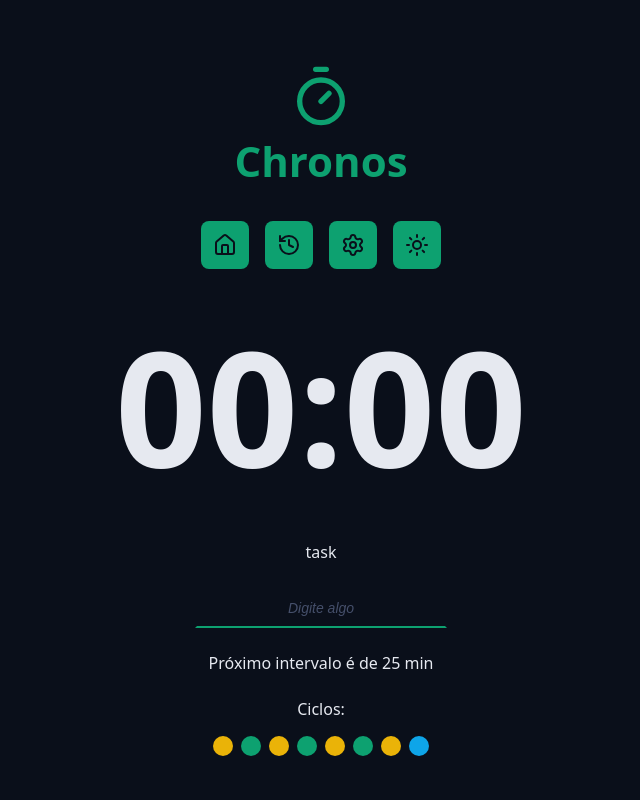
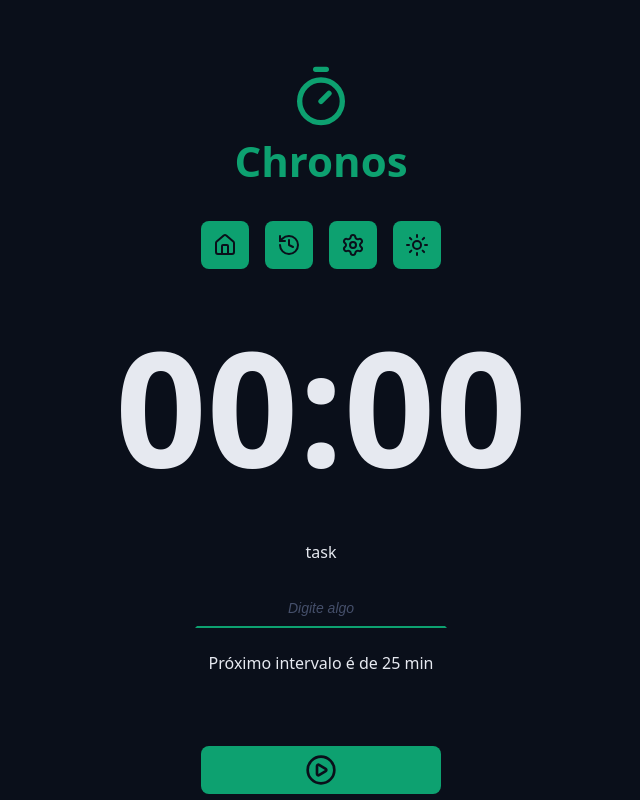
Before and after one commit to JhonnesPossiRibeiro/pomodoro, a React (Vite) app: page / in a window 1280 px wide. Shown: the top 800 px of the page, without its empty margins (319-959 px from the left). Built offline with nearby package versions, Linux system fonts and the light colour scheme.

Commit message:
botão iniciar tarefa

```diff
--- a/src/components/Cycles/index.tsx
+++ b/src/components/Cycles/index.tsx
@@ -1,19 +1,35 @@
+import { useTaskContext } from '../../contexts/TaskContext/useTaskContext';
+import { getNextCycle } from '../../utils/getNextCycle';
+import { getNextCycleType } from '../../utils/getNextCycleType';
 import styles from './styles.module.css';
 
 export function Cycles() {
+  const { state } = useTaskContext();
+  const cycleStep = Array.from({ length: state.currentCycle });
+
+  const cycleDescriptionMap = {
+    workTime: 'foco',
+    shortBreakTime: 'descanso curto',
+    longBreakTime: 'descanso longo',
+  };
+
   return (
     <div className={styles.cycles}>
       <span>Ciclos:</span>
 
       <div className={styles.cycleDots}>
-        <span className={`${styles.cycleDot} ${styles.workTime}`}></span>
-        <span className={`${styles.cycleDot} ${styles.shortBreakTime}`}></span>
-        <span className={`${styles.cycleDot} ${styles.workTime}`}></span>
-        <span className={`${styles.cycleDot} ${styles.shortBreakTime}`}></span>
-        <span className={`${styles.cycleDot} ${styles.workTime}`}></span>
-        <span className={`${styles.cycleDot} ${styles.shortBreakTime}`}></span>
-        <span className={`${styles.cycleDot} ${styles.workTime}`}></span>
-        <span className={`${styles.cycleDot} ${styles.longBreakTime}`}></span>
+        {cycleStep.map((_, index) => {
+          const nextCycle = getNextCycle(index);
+          const nextCycleType = getNextCycleType(nextCycle);
+          return (
+            <span
+              key={`${nextCycleType}_${nextCycle}`}
+              className={`${styles.cycleDot} ${styles[nextCycleType]}`}
+              aria-label={`Indicado de ciclo de ${cycleDescriptionMap[nextCycleType]}`}
+              title={`Indicado de ciclo de ${cycleDescriptionMap[nextCycleType]}`}
+            ></span>
+          );
+        })}
       </div>
     </div>
   );
--- a/src/components/MainForm/index.tsx
+++ b/src/components/MainForm/index.tsx
@@ -1,4 +1,4 @@
-import { PlayCircleIcon } from 'lucide-react';
+import { PlayCircleIcon, StopCircleIcon } from 'lucide-react';
 import { Cycles } from '../Cycles';
 import { DefaultButton } from '../DefaultButton';
 import { DefaultInput } from '../DefaultInput';
@@ -9,11 +9,9 @@ import { getNextCycle } from '../../utils/getNextCycle';
 import { getNextCycleType } from '../../utils/getNextCycleType';
 import { formatSecondsToMinutes } from '../../utils/formatSecondsToMinutes';
 
-
 export function MainForm() {
-  const {state,setState} = useTaskContext();
+  const { state, setState } = useTaskContext();
   const tsakNameInput = useRef<HTMLInputElement>(null);
-
 
   const nextCycle = getNextCycle(state.currentCycle);
   const nextCycleType = getNextCycleType(nextCycle);
@@ -21,11 +19,11 @@ export function MainForm() {
   function handleCreateNewTask(event: React.FormEvent<HTMLFormElement>) {
     event.preventDefault();
 
-    if(tsakNameInput.current === null) return;
+    if (tsakNameInput.current === null) return;
 
     const taskName = tsakNameInput.current.value.trim();
 
-    if(!taskName){
+    if (!taskName) {
       alert('Digite o nome da tarefa');
       return;
     }
@@ -37,26 +35,23 @@ export function MainForm() {
       completeDate: null,
       interrupDate: null,
       duration: state.config[nextCycleType],
-      type: nextCycleType
+      type: nextCycleType,
     };
 
-    const secondsRemaining = newTask.duration * 60
+    const secondsRemaining = newTask.duration * 60;
 
     setState(prevState => {
-      return{
+      return {
         ...prevState,
-        config:{...prevState.config},
+        config: { ...prevState.config },
         activeTask: newTask,
         currentCycle: nextCycle,
         secondsRemaining,
         formattedSecondsRemainning: formatSecondsToMinutes(secondsRemaining),
-        task: [...prevState.tasks,newTask],
-      }
-    })
-
-
+        task: [...prevState.tasks, newTask],
+      };
+    });
   }
-
 
   return (
     <form onSubmit={handleCreateNewTask} className='form' action=''>
@@ -67,16 +62,35 @@ export function MainForm() {
           type='text'
           placeholder='Digite algo'
           ref={tsakNameInput}
+          disabled={!!state.activeTask}
         />
       </div>
       <div className='formRow'>
         <p>Próximo intervalo é de 25 min</p>
       </div>
+      {state.currentCycle > 0 && (
+        <div className='formRow'>
+          <Cycles />
+        </div>
+      )}
       <div className='formRow'>
-        <Cycles />
-      </div>
-      <div className='formRow'>
-        <DefaultButton icon={<PlayCircleIcon />} />
+        {!state.activeTask ? (
+          <DefaultButton
+            aria-label='Iniciar nova tarefa'
+            title='Iniciar nova tarefa'
+            type='submit'
+            icon={<PlayCircleIcon />}
+          />
+        ):
+        (
+          <DefaultButton
+            aria-label='Interromper tarefa atual'
+            title='Interromper tarefa atual'
+            type='button'
+            color='red'
+            icon={<StopCircleIcon />}
+          />
+        )}
       </div>
     </form>
   );
```
